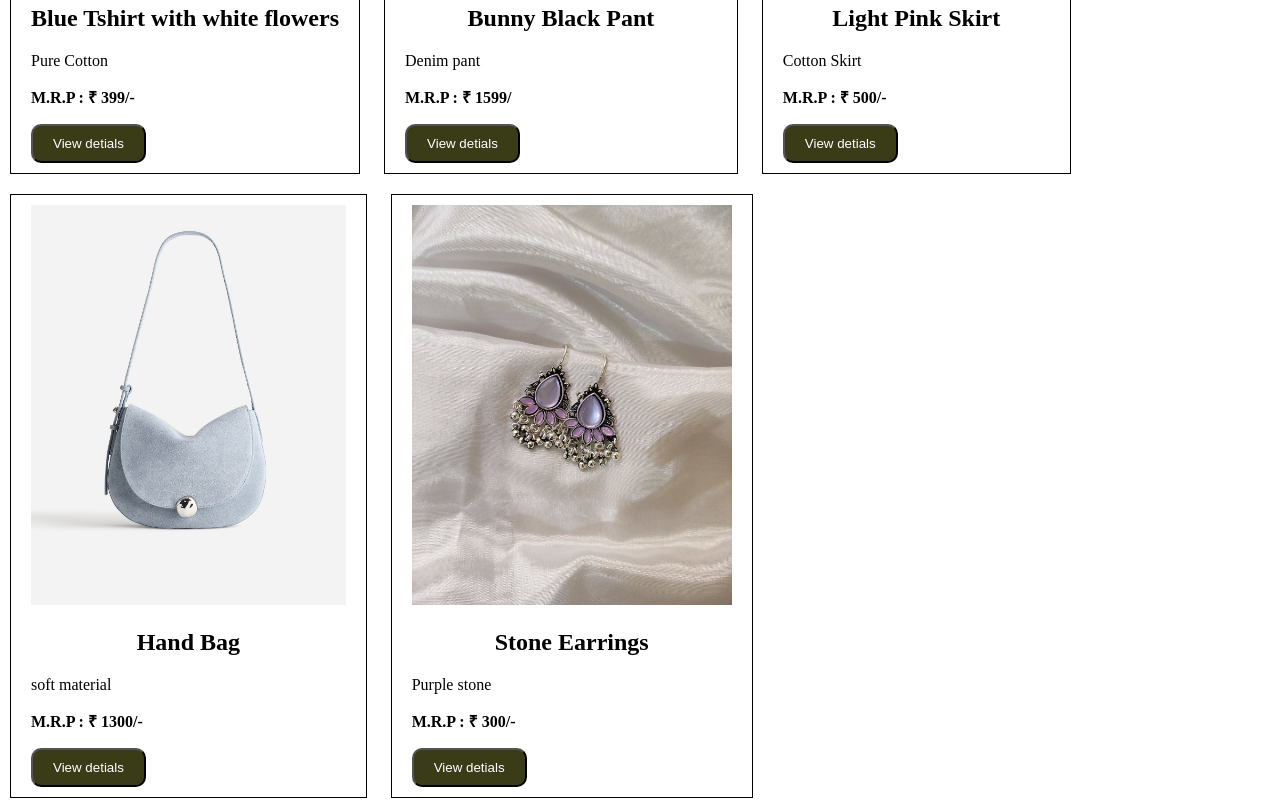
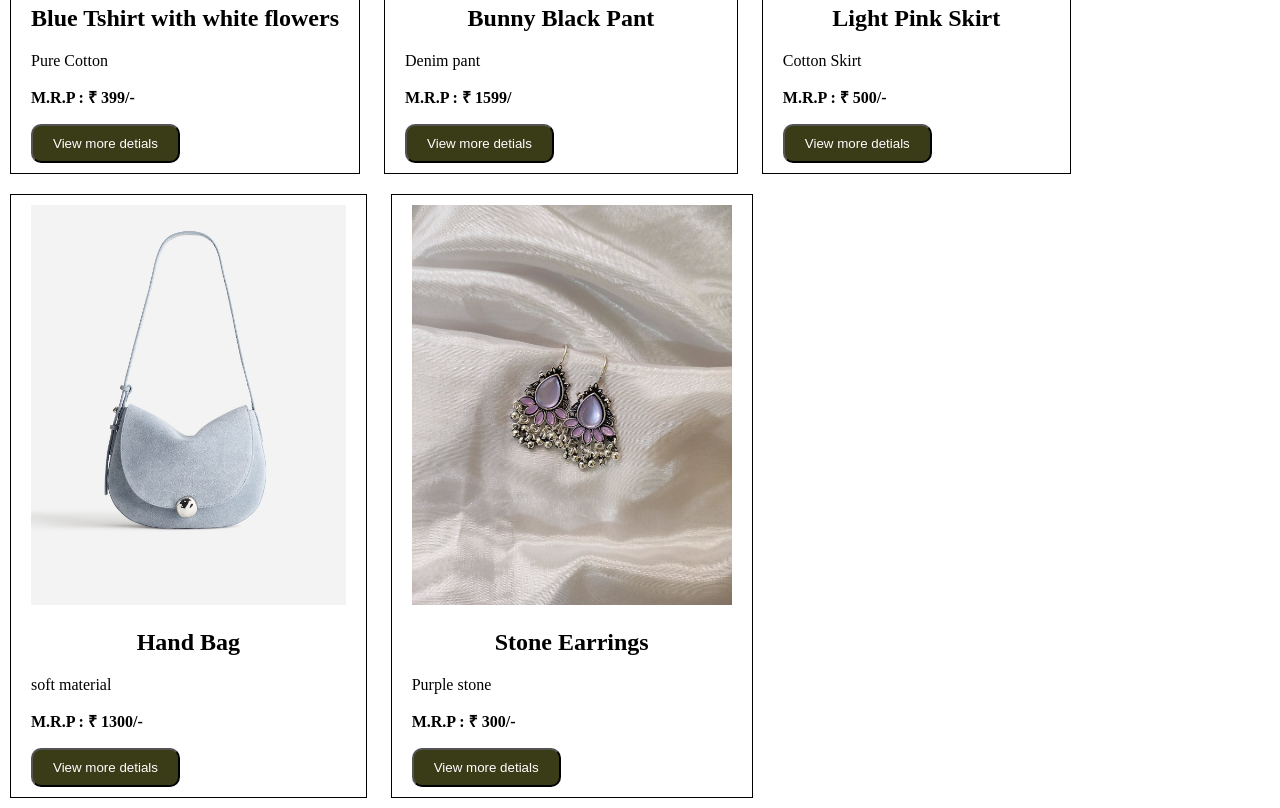
Before and after one commit to rutujasontakke26/course-cards, a plain HTML site: page index.html in a window 1280 px wide. Shown: the part 440-1248 px from the top of the page. Drawn offline with Linux system fonts and the light colour scheme.

Commit message:
content added

```diff
--- a/index.html
+++ b/index.html
@@ -36,14 +36,14 @@
         <h2 class="card-title">Blue Tshirt with white flowers</h2>
         <p>Pure Cotton</p>
          <p><b>M.R.P : ₹ 399/-</b></p>
-         <button class="btn">View detials</button>
+         <button class="btn">View more detials</button>
     </div>
     <div class="card">
         <img src="./images/pants.jpg" class="card-image">
         <h2 class="card-title">Bunny Black Pant</h2>
         <p>Denim pant</p>
         <p><b>M.R.P : ₹ 1599/</b></p>
-         <button class="btn">View detials</button>
+         <button class="btn">View more detials</button>
     </div>
 
     <div class="card">
@@ -51,21 +51,21 @@
         <h2 class="card-title">Light Pink Skirt</h2>
         <p>Cotton Skirt</p>
          <p><b>M.R.P : ₹ 500/-</b></p>
-         <button class="btn">View detials</button>
+         <button class="btn">View more detials</button>
     </div>
     <div class="card">
         <img src="./images/purse.jpg" class="card-image">
         <h2 class="card-title">Hand Bag</h2>
         <p>soft material</p>
         <p><b>M.R.P : ₹ 1300/-</b></p>
-         <button class="btn">View detials</button>
+         <button class="btn">View more detials</button>
     </div>
     <div class="card">
         <img src="./images/earrings.jpg" class="card-image">
         <h2 class="card-title">Stone Earrings</h2>
         <p>Purple stone</p>
         <p><b>M.R.P : ₹ 300/-</b></p>
-         <button class="btn">View detials</button>
+         <button class="btn">View more detials</button>
     </div>
 </body>
 </html>
```
